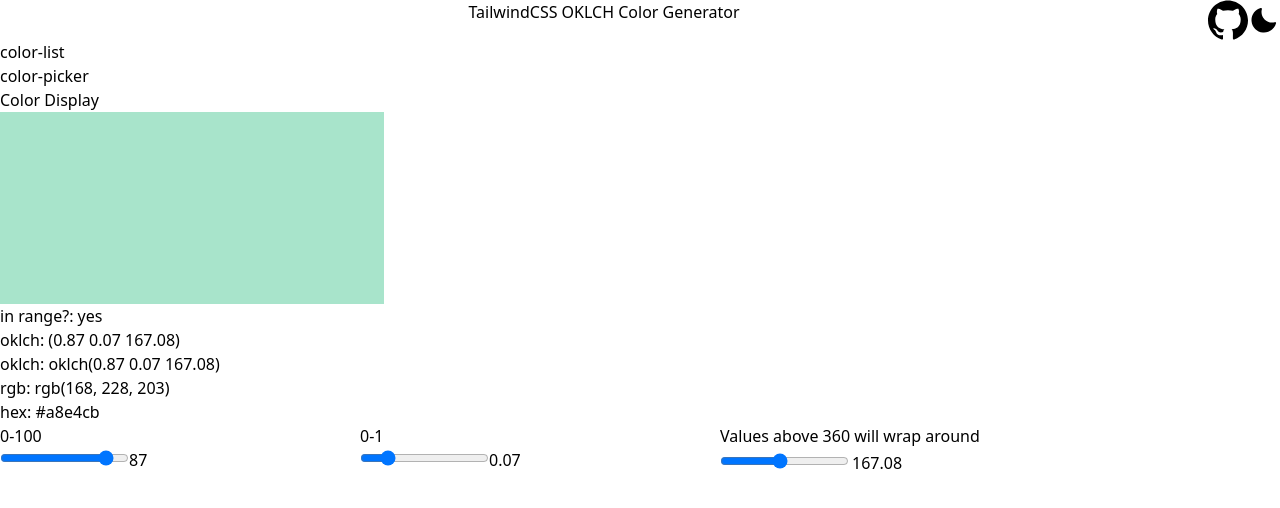
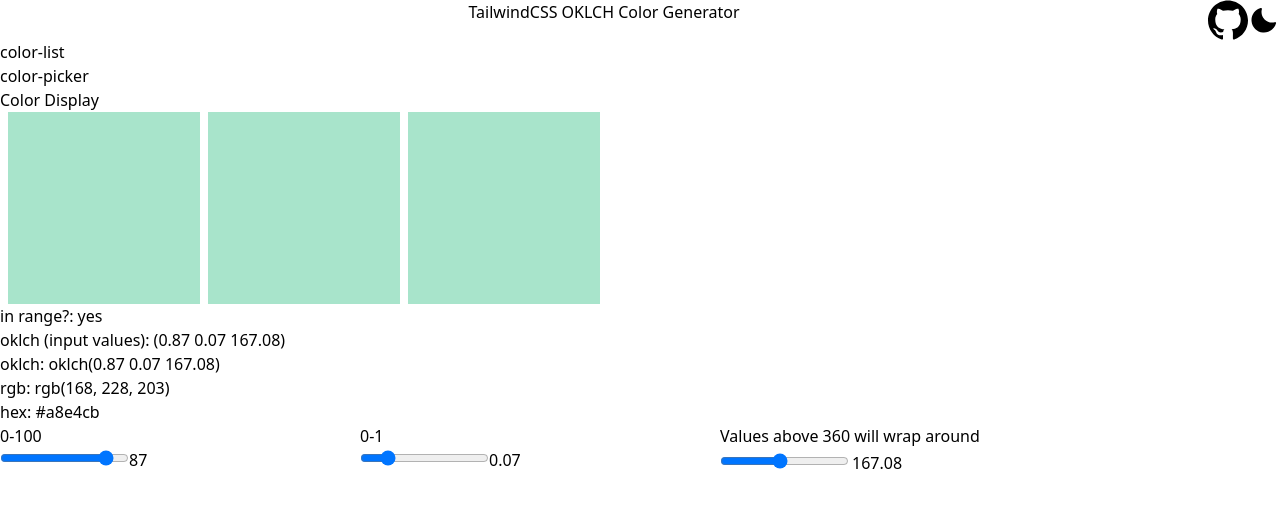
Before and after one commit to ElleAquilina/oklch-themer, a React (Vite) app: page / in a window 1280 px wide. Shown: the top 508 px of the page. Built offline with nearby package versions, Linux system fonts and the light colour scheme.

Commit message:
Add additional canvas and update to display for testing purposes

```diff
--- a/src/components/color-card.tsx
+++ b/src/components/color-card.tsx
@@ -82,15 +82,30 @@ export default function ColorCard() {
         <>
             <div>
                 <p>Color Display</p>
-                <canvas
-                    className='w-96 h-48'
-                    style={{
-                        backgroundColor: formatCss(oklch),
-                    }}
-                />
+                <div className='flex flex-row'>
+                    <canvas
+                        className='w-48 h-48 ml-2'
+                        style={{
+                            backgroundColor: formatCss(oklch),
+                        }}
+                    />
+                    <canvas
+                        className='w-48 h-48 ml-2'
+                        style={{
+                            backgroundColor: formatCss(clampChroma(oklch)),
+                        }}
+                    />
+                    <canvas
+                        className='w-48 h-48 ml-2'
+                        style={{
+                            backgroundColor: formatRgb(clampChroma(oklch)),
+                        }}
+                    />
+                </div>
+
                 <p>in range?: {inRgb(oklch) ? 'yes' : 'no'}</p>
                 <p>
-                    oklch: ({oklch.l} {oklch.c} {oklch.h})
+                    oklch (input values): ({oklch.l} {oklch.c} {oklch.h})
                 </p>
                 <p>oklch: {formatCss(clampChroma(oklch, 'oklch'))}</p>
                 <p>rgb: {formatRgb(clampChroma(oklch))}</p>
```
